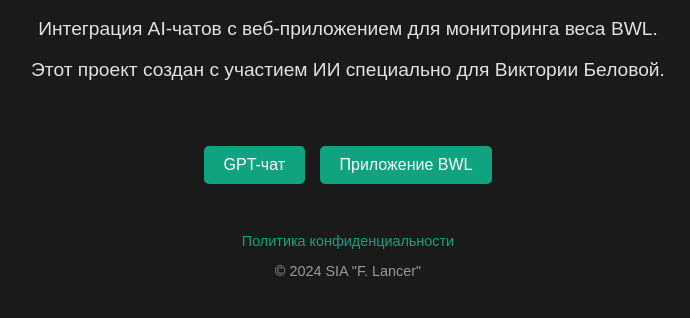
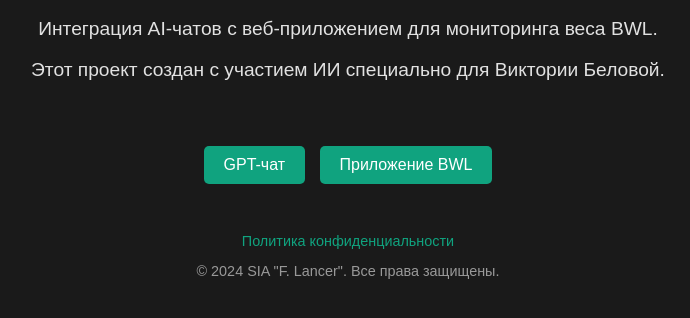
Before and after one commit to flancer64/gpt-vi-bwl, a website: page web/index.html in a window 1280 px wide. Shown: the part 284-602 px from the top of the page, without its empty margins (292-982 px from the left). Drawn offline with Linux system fonts and the light colour scheme.

```diff
--- a/web/index.html
+++ b/web/index.html
@@ -80,7 +80,7 @@
 </div>
 <footer>
     <p><a href="policy.html">Политика конфиденциальности</a></p>
-    <p>&copy; 2024 SIA "F. Lancer"</p>
+    <p>&copy; 2024 SIA "F. Lancer". Все права защищены.</p>
 </footer>
 </body>
 </html>
```
Also changed, not shown: web/policy.html (+1 -1 lines).
